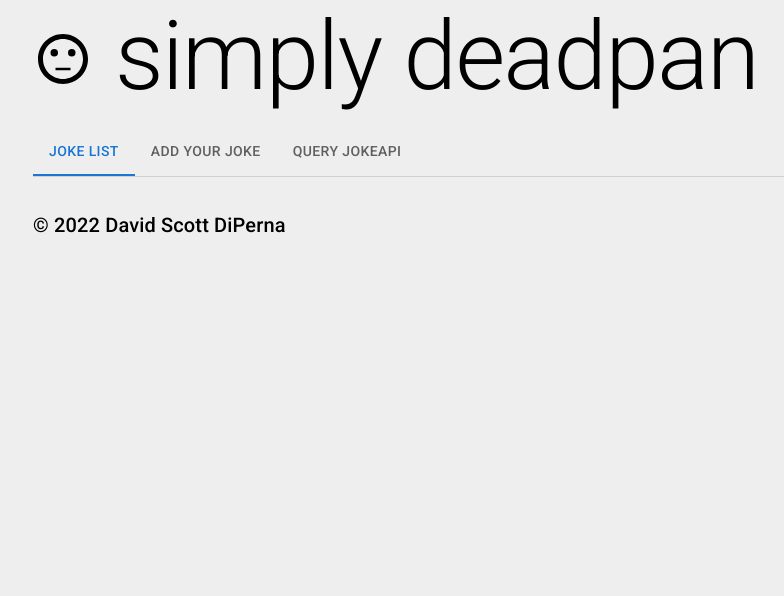
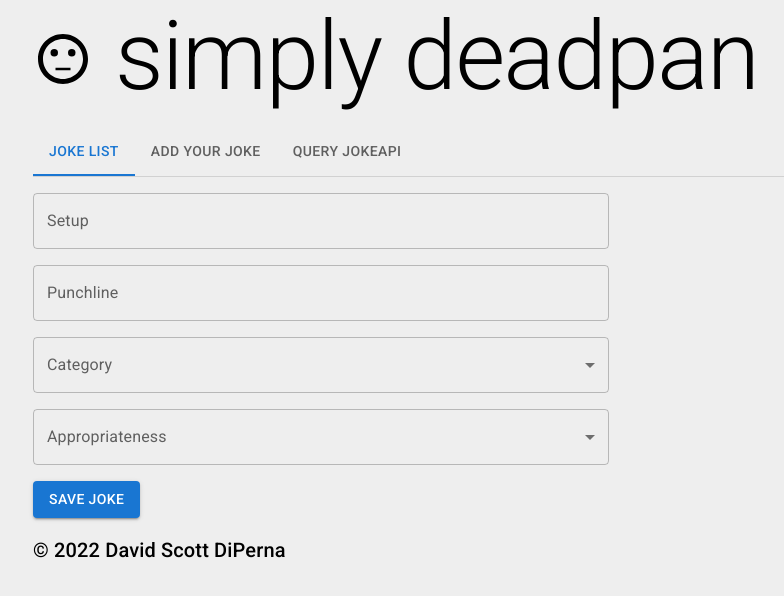
Before and after one commit to dscottd7/simply-deadpan, a React (Create React App) app in the folder client/: page /simply-deadpan/add-joke in a window 1280 px wide. Shown: the top 596 px of the page, without its empty margins (31-815 px from the left). Built offline with nearby package versions, Linux system fonts and the light colour scheme.

Commit message:
change url pattern to /simply-deadpan/ as root

```diff
--- a/client/src/App.js
+++ b/client/src/App.js
@@ -31,9 +31,9 @@ function App() {
           </Grid>
           <Grid item xs={12} >
               <Routes>
-                <Route path="/" element={<HomePage />}></Route>
-                <Route path="/add-joke" element={<AddJoke />}></Route>
-                <Route path="/query-jokeapi" element={<FetchJoke />}></Route>
+                <Route path="/simply-deadpan/" element={<HomePage />}></Route>
+                <Route path="/simply-deadpan/add-joke" element={<AddJoke />}></Route>
+                <Route path="/simply-deadpan/query-jokeapi" element={<FetchJoke />}></Route>
               </Routes>
           </Grid>
           <Grid item xs={12} >
--- a/client/src/components/Navigation.js
+++ b/client/src/components/Navigation.js
@@ -12,11 +12,11 @@ function Navigation() {
 
   const handleChange = (event, newValue) => {
     if (newValue === 0) {
-      navigate("/");
+      navigate("/simply-deadpan/");
     } else if (newValue === 1) {
-      navigate("/add-joke");
+      navigate("/simply-deadpan/add-joke");
     } else if (newValue === 2) {
-      navigate("/query-jokeapi");
+      navigate("/simply-deadpan/query-jokeapi");
     };
     setValue(newValue);
   };
--- a/client/src/pages/AddJoke.js
+++ b/client/src/pages/AddJoke.js
@@ -29,7 +29,7 @@ const AddJoke = ({loadJokes}) => {
         });
         if(response.status === 201){
             alert("Successfully added the joke!");
-            navigate("/");
+            navigate("/simply-deadpan/");
         } else {
             alert(`Failed to add joke, status code = ${response.status}`);
         };
--- a/client/src/pages/FetchJoke.js
+++ b/client/src/pages/FetchJoke.js
@@ -40,7 +40,7 @@ const FetchJoke = ({ loadJokes, setJoke }) => {
         });
         if(response.status === 201){
             alert("Successfully added the joke!");
-            navigate("/");
+            navigate("/simply-deadpan/");
         } else {
             alert(`Failed to add joke, status code = ${response.status}`);
         };
```
